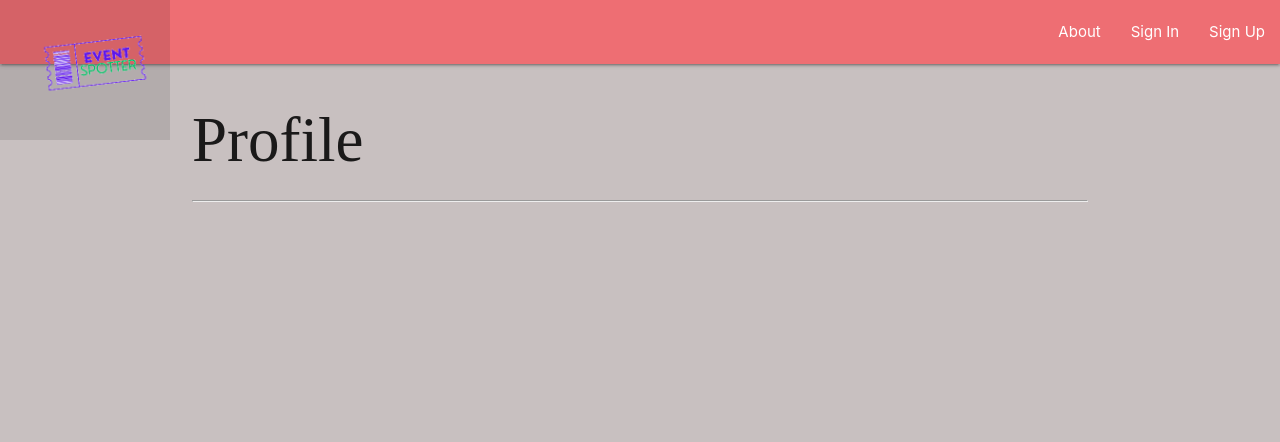
After one commit to Mahmoud6077/Project-3, a Django app: page /profile/ in a window 1280 px wide. The commit adds this page. Shown: the top 442 px of the page. Run offline with Django 4.2, Linux system fonts and the light colour scheme.

Commit message:
created profile model + user class

```diff
--- a/EventSpotter/main_app/static/css/style.css
+++ b/EventSpotter/main_app/static/css/style.css
@@ -18,3 +18,34 @@ footer.page-footer {
     display: flex;
     justify-content: space-between;
 }
+
+.intro {
+    /* width: 100%;
+    height: 100vh;
+    background-image: linear-gradient(rgba(12,3,51,0.3), rgba(12,3,51,0.3));
+    position: relative;
+    padding: 0 5%;
+    display: flex;
+    align-items: center;
+    justify-content: center; */
+    font-family:'tajawal', 'sans-serif';
+}
+
+.background-video {
+    position: absolute;
+    right: 0;
+    bottom: 0;
+    z-index: -1;
+}
+
+@media (max-aspect-ratio: 16/9) {
+    .background-video {
+        width: auto;
+        height: 50%;
+    }
+}
+
+.logo {
+    width: 150px;
+    margin-left: 20px;
+}
--- a/EventSpotter/main_app/templates/base.html
+++ b/EventSpotter/main_app/templates/base.html
@@ -19,10 +19,11 @@
             <div class="nav-wrapper">
 
                 <ul>
-                    <li><a href="{% url 'home' %}" class="left brand-logo">&nbsp; &nbsp; EventSpotter </a></li>
+                    <li><a href="{% url 'home' %}" class="left brand-logo"> <img class="logo" src="static/images/logo.png"> </a></li>
                 </ul>
 
                 <ul class="right">
+
                     <li><a href="{% url 'base' %}">About</a></li>
                     {% if user.is_authenticated %}
                         <li><a href="{% url 'home' %}">Events</a></li>
@@ -30,7 +31,7 @@
                         {% if user.is_staff %}
                             <li><a href="{% url 'home' %}">Add New Event</a></li>
                         {% endif %}
-                        <li><a href="{% url 'home' %}">Profile</a></li>
+                        <li><a href="{% url 'profile' %}">Profile</a></li>
                         <li><a href="{% url 'logout' %}">Log out</a></li>
 
                         {% else %}
--- /dev/null
+++ b/EventSpotter/main_app/templates/profile.html
@@ -0,0 +1,13 @@
+{% extends 'base.html' %}
+
+{% block content %}
+
+<div class="intro">
+    <h1>Profile</h1>
+</div>
+
+
+{% comment %} <h1>Welcome to our Home Page</h1>  {% endcomment %}
+<hr>
+
+{% endblock %}
--- a/EventSpotter/main_app/urls.py
+++ b/EventSpotter/main_app/urls.py
@@ -9,7 +9,7 @@ urlpatterns = [
     path('', views.home, name='home'),
     path('base', views.base, name='base'),
     # path('about/', views.about, name='about'),
-    path('accounts/signup', views.signup, name='signup')
-
+    path('accounts/signup', views.signup, name='signup'),
+    path('profile/', views.profile, name="profile")
 
 ]
--- a/EventSpotter/main_app/views.py
+++ b/EventSpotter/main_app/views.py
@@ -38,3 +38,7 @@ def signup(request):
         'error_message': error_message
     }
     return render(request, 'registration/signup.html', context)
+
+
+def profile(request):
+    return render(request, 'profile.html')
```
Also changed, not shown: EventSpotter/main_app/apps.py (+12 -1 lines), EventSpotter/main_app/models.py (+8 -0 lines), EventSpotter/main_app/signals.py (added, +9 -0 lines), EventSpotter/main_app/templates/home.html (+12 -2 lines), EventSpotter/main_app/migrations/0003_userprofile.py (added), EventSpotter/main_app/static/images/cat.jpg (deleted), EventSpotter/main_app/static/images/cat0.jpg (deleted), EventSpotter/main_app/static/images/cat0_9v8O6MF.jpg (deleted), EventSpotter/main_app/static/images/cat3.jpg (deleted), EventSpotter/main_app/static/images/cat3_kQzivYB.jpg (deleted), EventSpotter/main_app/static/images/cat_PwRkTl1.jpg (deleted), EventSpotter/main_app/static/images/cat_spOEcRb.jpg (deleted), EventSpotter/main_app/static/images/logo.png (added), 1 other file.
